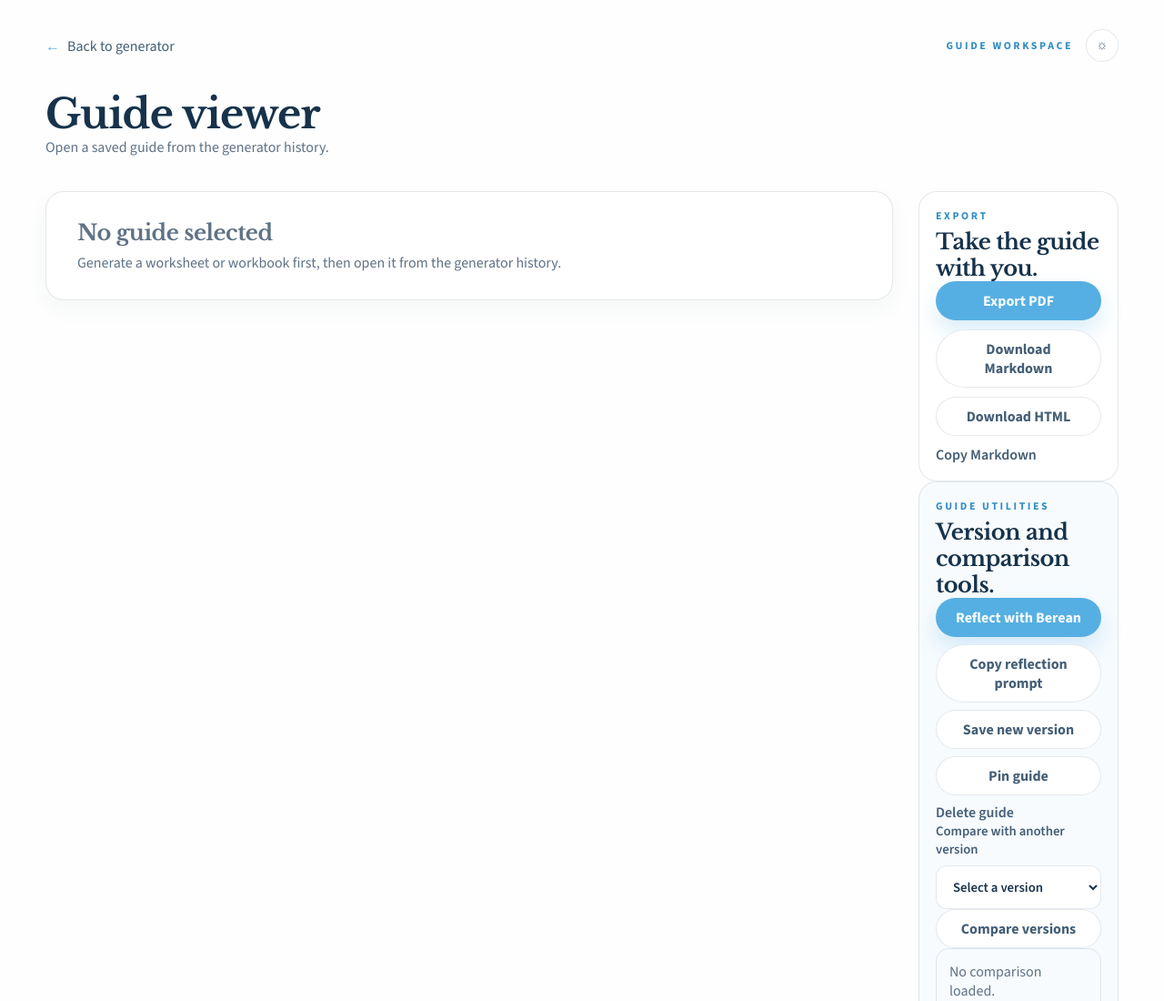
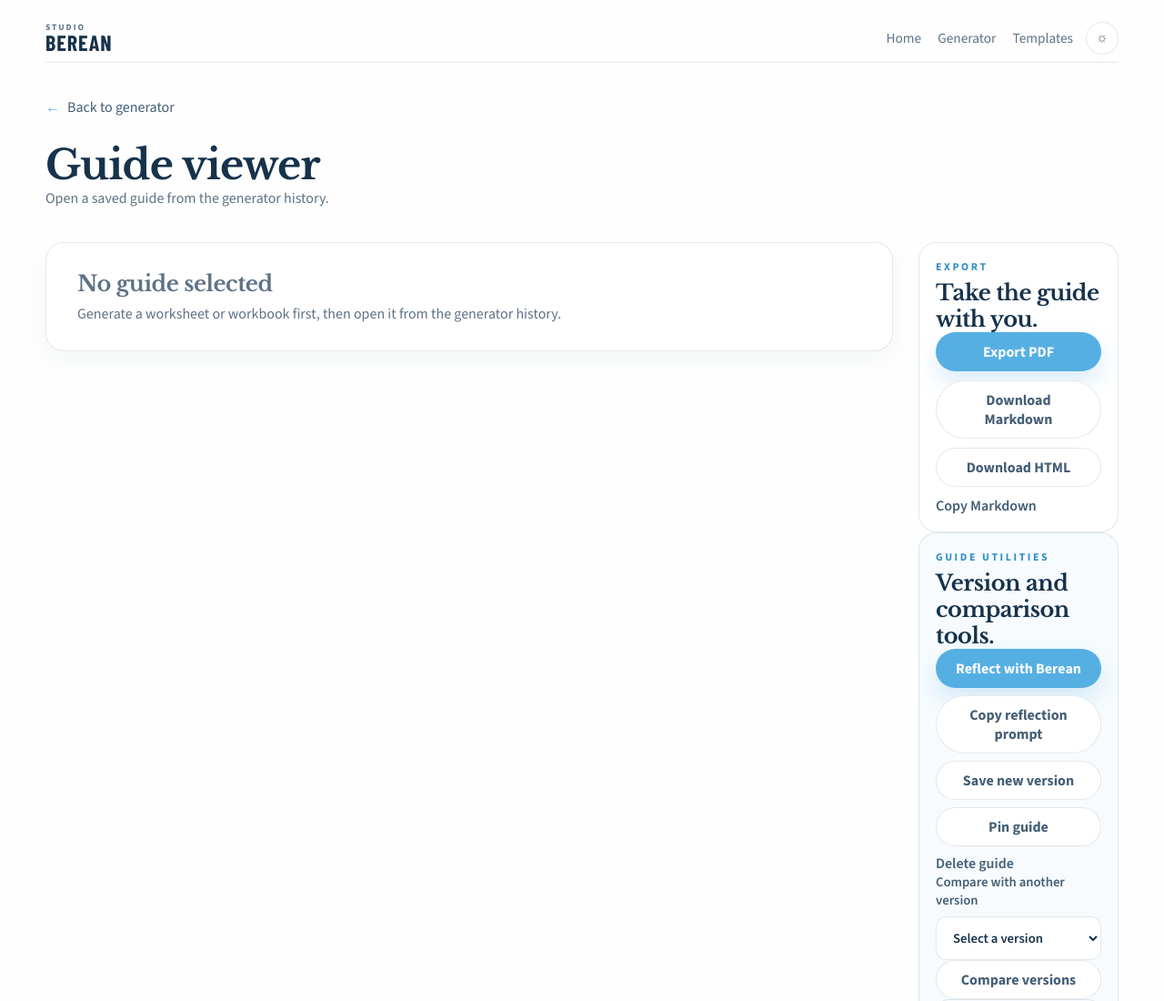
Before and after one commit to Svakira/berean-work-generator, a website: page public/guide.html in a window 1280 px wide. Shown: the top 1100 px of the page at 91% size. Drawn offline with nearby package versions, Linux system fonts and the light colour scheme.

Commit message:
fix: unify guide page header with standard site-header and nav

```diff
--- a/public/guide.html
+++ b/public/guide.html
@@ -11,16 +11,23 @@
   </head>
   <body>
     <main class="site-shell page-guide">
-      <header class="guide-topbar">
-        <div class="plain-link plain-link-arrow"><span aria-hidden="true">&larr;</span><a href="/generator">Back to generator</a></div>
-        <div class="guide-topbar-actions">
-          <p class="eyebrow">Guide workspace</p>
+      <header class="site-header site-header-tight">
+        <a class="site-brand" href="/"><span class="brand-studio">Studio</span><span class="brand-berean">BEREAN</span></a>
+        <div class="site-header-tools">
+          <nav class="site-nav" aria-label="Primary">
+            <a href="/">Home</a>
+            <a href="/generator">Generator</a>
+            <a href="/templates">Templates</a>
+          </nav>
           <button class="theme-icon-button" type="button" aria-label="Switch to dark theme" title="Switch to dark theme">
             <span class="theme-icon theme-icon-sun" aria-hidden="true">☼</span>
             <span class="theme-icon theme-icon-moon" aria-hidden="true">◐</span>
           </button>
         </div>
       </header>
+      <div class="plain-link plain-link-arrow page-back-link">
+        <span aria-hidden="true">&larr;</span><a href="/generator">Back to generator</a>
+      </div>
 
       <section class="guide-hero">
         <div>
--- a/public/styles.css
+++ b/public/styles.css
@@ -123,6 +123,14 @@ body ::selection {
   gap: 18px;
   padding: 0 0 10px;
   border-bottom: 1px solid var(--line);
+}
+
+.site-header-tight {
+  padding-top: 0;
+}
+
+.page-back-link {
+  padding: 8px 0 0;
 }
 
 .site-header-tools,
```
